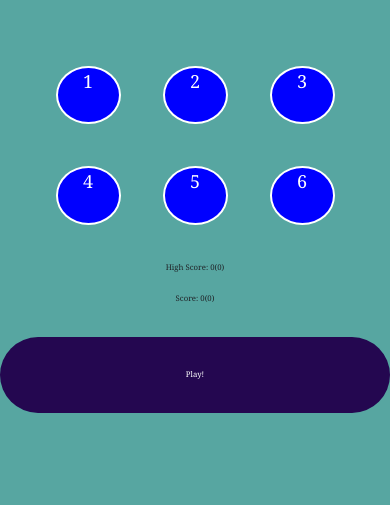
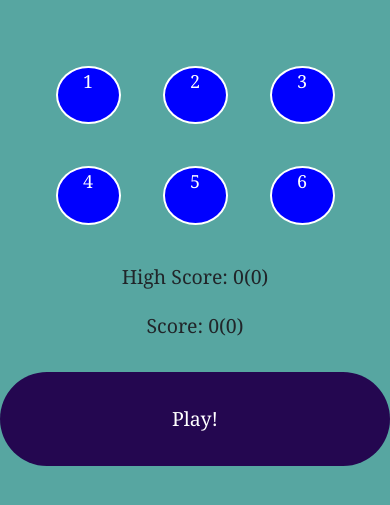
Before and after one commit to Suryansh-Sarathe/Hand_Cricket_Game, a plain HTML site: page index.html in a window 390 px wide. Shown: the part 195-700 px from the top of the page. Drawn offline with nearby package versions, Linux system fonts and the light colour scheme.

Commit message:
Responsive font
Changed font-size for message boxes and scoreboard when website is opened on small  dimension devices

```diff
--- a/design.css
+++ b/design.css
@@ -24,6 +24,9 @@
 @media(min-width:768px){
     .choices{
         color: transparent;
+    }
+    .restart,.scoreboard,.comment{
+        font-size:2vw;
     }
 .one {
     background-image: url(images/single.jpg);
@@ -59,7 +62,7 @@
 .restart,.comment{
     background-color: #240750;
     padding:2rem;
-    font-size:2vw;
+    font-size:5vw;
     color:white;
     border-radius:4rem;
 }
@@ -76,5 +79,5 @@
     margin-top: 2rem;
     gap:20px;
     justify-content: center;
-    font-size: 2vw;
+    font-size: 5vw;
 }
```
